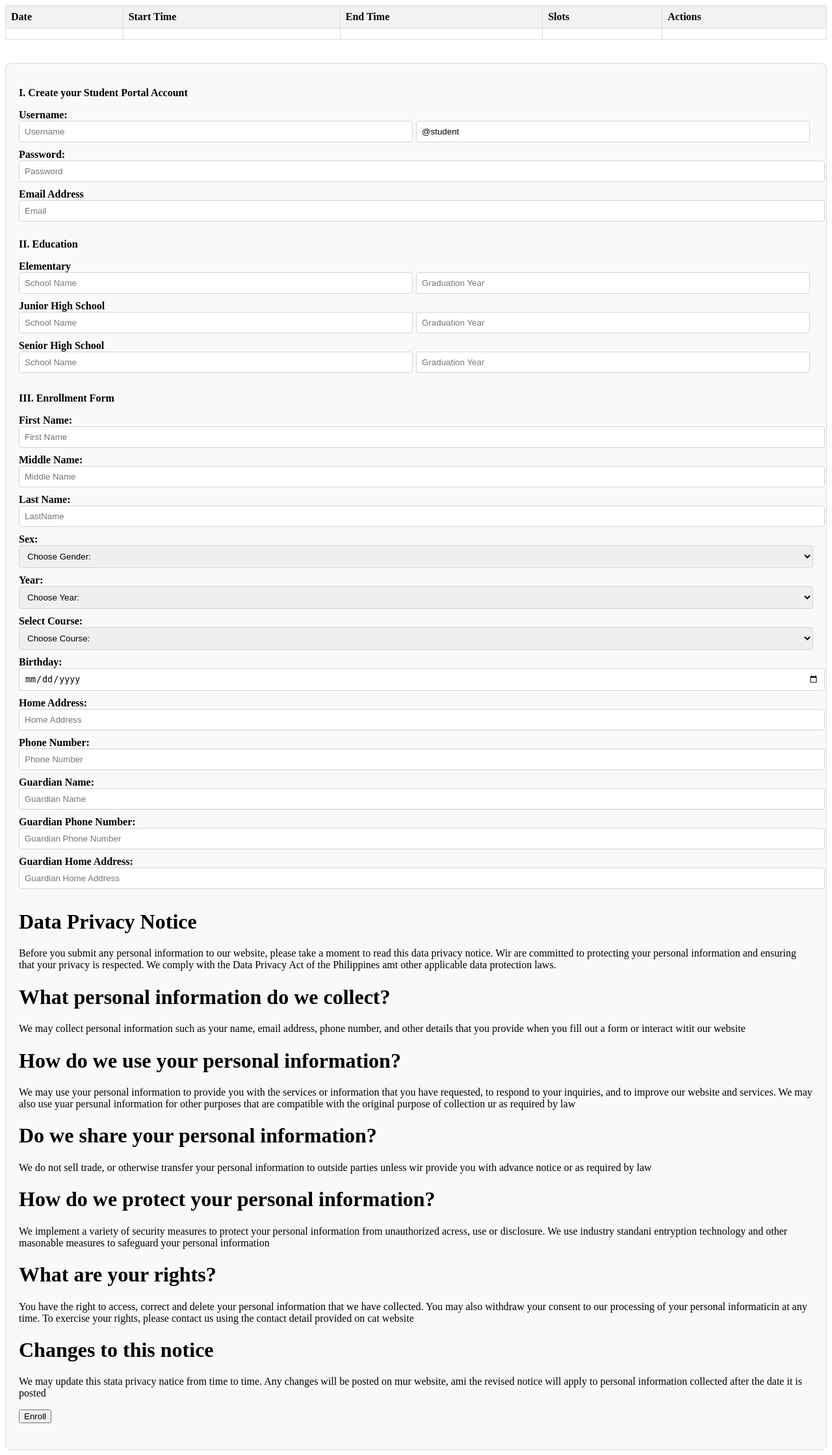
After one commit to santos-johnpaul/prelimexam1, a PHP site: page /enrollment.php in a window 1280 px wide. The commit adds this page. Shown: the whole page at 65% size. Run offline with PHP 8.4, Linux system fonts and the light colour scheme; lists and menus that the app fills with data are empty.

Commit message:
John Paul Santos added a enrollment form

```diff
--- a/apointment.php
+++ b/apointment.php
@@ -50,6 +50,7 @@ echo $templateContent;
                 <th>Actions</th>
             </tr>
         </thead>
+
         <tbody>
             <tr>
                 <td><input type="date" name="date" required></td>
--- /dev/null
+++ b/enrollment.php
@@ -0,0 +1,244 @@
+<!DOCTYPE html>
+<html lang="en">
+
+<head>
+    <meta charset="UTF-8">
+    <meta name="viewport" content="width=device-width, initial-scale=1.0">
+    <style>
+        .enrollment-container {
+            max-width: 5400px;
+            margin: auto;
+            padding: 20px;
+            background-color: #f8f9fa;
+            border: 1px solid #dcdcdc;
+            border-radius: 8px;
+        }
+
+        .enrollment-title {
+            color: #007bff;
+        }
+
+        .enrollment-section {
+            margin-bottom: 20px;
+        }
+
+        /* Apply styles to the form elements */
+        .enrollment-container label {
+            font-weight: bold;
+        }
+
+        .enrollment-container input,
+        .enrollment-container select {
+            width: 100%;
+            padding: 8px;
+            margin-bottom: 10px;
+            border: 1px solid #ced4da;
+            border-radius: 4px;
+        }
+
+        /* Apply styles to the checkbox */
+        .enrollment-container .form-check-input {
+            margin-right: 5px;
+        }
+
+        /* Apply styles to the submit button */
+        .enrollment-button {
+            background-color: #28a745;
+            color: #fff;
+            padding: 10px 20px;
+            border: none;
+            border-radius: 4px;
+            cursor: pointer;
+        }
+        .input-container {
+    display: flex;
+    align-items: center;
+}
+
+.input-container input {
+    margin-right: 5px; /* Adjust the spacing between the input fields */
+}
+table {
+      border-collapse: collapse;
+      width: 100%;
+    }
+
+    th, td {
+      border: 1px solid #dddddd;
+      text-align: left;
+      padding: 8px;
+    }
+
+    th {
+      background-color: #f2f2f2;
+    }
+    </style>
+    <title>Enrollment Form</title>
+</head>
+
+<body>
+<table>
+        <thead>
+            <tr>
+                <th>Date</th>
+                <th>Start Time</th>
+                <th>End Time</th>
+                <th>Slots</th>
+                <th>Actions</th>
+            </tr>
+        </thead>
+        <tbody>
+            <tr>
+            <td></td>
+                <td></td>
+                <td></td>
+                <td></td>
+                <td></td>
+            </tr>
+</tbody>
+</table>
+<br>
+<br>
+<div class="enrollment-container">
+
+
+    <div class="enrollment-section">
+                <form method="post" action="config/enroll.php">
+                     <div class="enrollment-section">
+                    <!-- Section I: Create your Student Portal Account -->
+                    <div class="mb-3">
+                    <p><b>I. Create your Student Portal Account</b></p>
+        <label for="username">Username:</label>
+        <br>
+        <div class="input-container">
+    <input type="text" name="username" placeholder="Username" required>
+    <input type="text" name="sformat" value="@student" readonly>
+</div>
+
+        <label for="password">Password:</label>
+        <br>
+        <input type="password" name="password" placeholder="Password" required><br>
+
+        <label for="email">Email Address</label>
+        <br>
+        <input type="email" name="email"placeholder="Email" required><br>
+
+        </div>
+        <div class="enrollment-section">
+
+        <!-- Add more fields as needed -->
+        <p><b>II. Education</b></p>
+        <label for="elem">Elementary</label>
+        <br>
+        <div class="input-container">
+        <input type="text" name="elementary" placeholder="School Name" required><input type="text" name="egrad" placeholder="Graduation Year"><br>
+</div>
+        <label for="elem">Junior High School</label>
+        <br>
+        <div class="input-container">
+        <input type="text" name="juniorhigh" placeholder="School Name" required><input type="text" name="hgrad" placeholder ="Graduation Year"><br>
+</div>
+        <label for="elem">Senior High School</label>
+        <br>
+        <div class="input-container">
+        <input type="text" name="seniorhigh" placeholder="School Name" required><input type="text" name="shgrad" placeholder="Graduation Year"><br>
+</div>
+    </div>
+         <div class="enrollment-section">
+                    <p><b>III. Enrollment Form</b></p>
+        <label for="firstName">First Name:</label><br>
+        <input type="text" id="firstName" name="firstName"placeholder="First Name" required><br>
+
+        <label for="middle Name">Middle Name:</label><br>
+        <input type="text" id="Middle Name" name="Middle Name"placeholder="Middle Name" required><br>
+
+        <label for="lastName">Last Name:</label><br>
+        <input type="text" id="lastName" name="lastName"placeholder="LastName" required><br>
+
+        <label for="gender">Sex:</label><br>
+        <select id="gender" name="gender" required><br>
+        <option value="choose gender">Choose Gender:</option>
+        <option value="male">Male</option>
+        <option value="female">Female</option>
+        </select><br>
+
+        <label for="year">Year:</label><br>
+        <select id="courseyear" name="courseyear" required><br>
+            <option value="choose year">Choose Year:</option>
+            <option value="1st">1st year</option>
+            <option value="2nd">2nd year</option>
+            <option value="3rd">3rd year</option>
+            <option value="4th">4th year</option>
+        </select><br>
+
+        <label for="course">Select Course:</label><br>
+        <select id="course" name="course" required><br>
+            <option value="choose course">Choose Course:</option>
+            <option value="BSIT">Bachelor of Science in Information Technology</option>
+            <option value="BSCS">Bachelor of Science in Computer Science</option>
+            <option value="BSCE">Bachelor of Science in Civil Engineering</option>
+        </select><br>
+
+
+       <label for="birthday">Birthday:</label><br>
+        <input type="date" id="birthday" name="birthday" required><br>
+
+        <label for="home address">Home Address:</label><br>
+        <input type="address" name="address"placeholder="Home Address" required><br>
+
+
+        <label for="phone number">Phone Number:</label><br>
+        <input type="number" name="phonenumber"placeholder="Phone Number" required><br>
+
+
+        <label for="Guardian name">Guardian Name:</label><br>
+        <input type="text" name="guardianname"placeholder="Guardian Name" required><br>
+
+
+        <label for="guardian phone number">Guardian Phone Number:</label><br>
+       <input type="number" name="guardianPhoneNumber"placeholder="Guardian Phone Number" required><br>
+
+       <label for="guar home addressr">Guardian Home Address:</label><br>
+        <input type="text" name="guardhomeaddress"placeholder="Guardian Home Address" required><br>
+                    <!-- Data Privacy Notice -->
+                    </div>
+                    <div class="enrollment-section">
+
+                        <h1>Data Privacy Notice</h1>
+
+                        <p>Before you submit any personal information to our website, please take a moment to read this data privacy notice. Wir are committed to protecting your personal information and ensuring that your privacy is respected. We comply with the Data Privacy Act of the Philippines amt other applicable data protection laws.</p>
+
+<h1>What personal information do we collect?</h1>
+<p>We may collect personal information such as your name, email address, phone number, and other details that you provide when you fill out a form or interact witit our website</p>
+
+<h1>How do we use your personal information?</h1>
+<p>We may use your personal information to provide you with the services or information that you have requested, to respond to your inquiries, and to improve our website and services. We may also use yuar persunal information for other purposes that are compatible with the original purpose of collection ur as required by law</p>
+
+<h1>Do we share your personal information?</h1>
+<p>We do not sell trade, or otherwise transfer your personal information to outside parties unless wir provide you with advance notice or as required by law</p>
+
+<h1>How do we protect your personal information?</h1>
+<p>We implement a variety of security measures to protect your personal information from unauthorized acress, use or disclosure. We use industry standani entryption technology and other masonable measures to safeguard your personal information</p>
+
+<h1>What are your rights?</h1>
+<p>You have the right to access, correct and delete your personal information that we have collected. You may also withdraw your consent to our processing of your personal informaticin at any time. To exercise your rights, please contact us using the contact detail provided on cat website</p>
+
+<h1>Changes to this notice</h1>
+<p>We may update this stata privacy natice from time to time. Any changes will be posted on mur website, ami the revised notice will apply to personal information collected after the date it is posted</p>
+
+
+                        <!-- Include your data privacy notice content here -->
+
+
+                    <!-- Terms and Submit Button -->
+
+
+                        <button type="submit" class="btn btn-primary">Enroll</button>
+
+                </form>
+
+    </div>
+
+</body>
+
+</html>
```
Also changed, not shown: index.php (+1 -42 lines).
